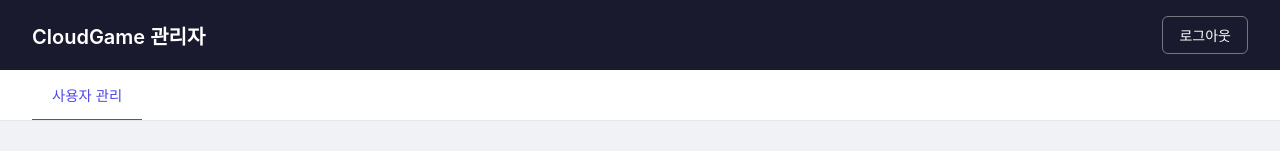
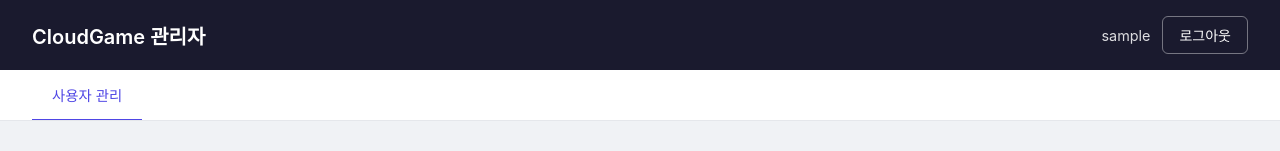
Before and after one commit to wsscc2021/cloudgame-engine-frontend, a Vue app: page /admin in a window 1280 px wide. Shown: the top 151 px of the page. Built offline with nearby package versions, Linux system fonts and the light colour scheme; no server answers; sample sign-in values are in the browser's storage.

Commit message:
Add user information

```diff
--- a/src/views/AdminView.vue
+++ b/src/views/AdminView.vue
@@ -2,7 +2,10 @@
   <div class="page-wrapper">
     <header class="page-header">
       <h1>CloudGame 관리자</h1>
-      <button class="btn-logout" @click="handleLogout">로그아웃</button>
+      <div class="header-right">
+        <span class="username">{{ auth.user?.username }}</span>
+        <button class="btn-logout" @click="handleLogout">로그아웃</button>
+      </div>
     </header>
 
     <nav class="tab-nav">
@@ -67,6 +70,17 @@ function handleLogout() {
   font-size: 1.25rem;
   font-weight: 600;
   margin: 0;
+}
+
+.header-right {
+  display: flex;
+  align-items: center;
+  gap: 12px;
+}
+
+.username {
+  font-size: 0.9rem;
+  color: rgba(255, 255, 255, 0.85);
 }
 
 .btn-logout {
--- a/src/views/UserView.vue
+++ b/src/views/UserView.vue
@@ -2,7 +2,10 @@
   <div class="page-wrapper">
     <header class="page-header">
       <h1>CloudGame</h1>
-      <button class="btn-logout" @click="handleLogout">로그아웃</button>
+      <div class="header-right">
+        <span class="username">{{ auth.user?.username }}</span>
+        <button class="btn-logout" @click="handleLogout">로그아웃</button>
+      </div>
     </header>
 
     <main class="page-content">
@@ -47,6 +50,17 @@ function handleLogout() {
   font-size: 1.25rem;
   font-weight: 600;
   margin: 0;
+}
+
+.header-right {
+  display: flex;
+  align-items: center;
+  gap: 12px;
+}
+
+.username {
+  font-size: 0.9rem;
+  color: rgba(255, 255, 255, 0.85);
 }
 
 .btn-logout {
```
